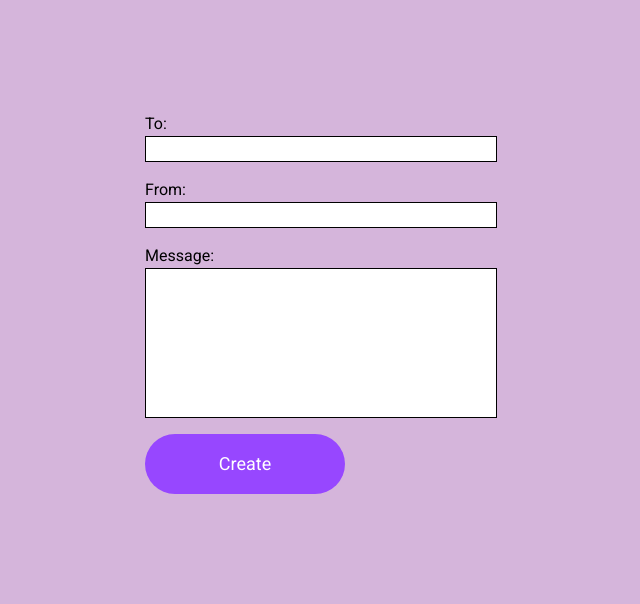
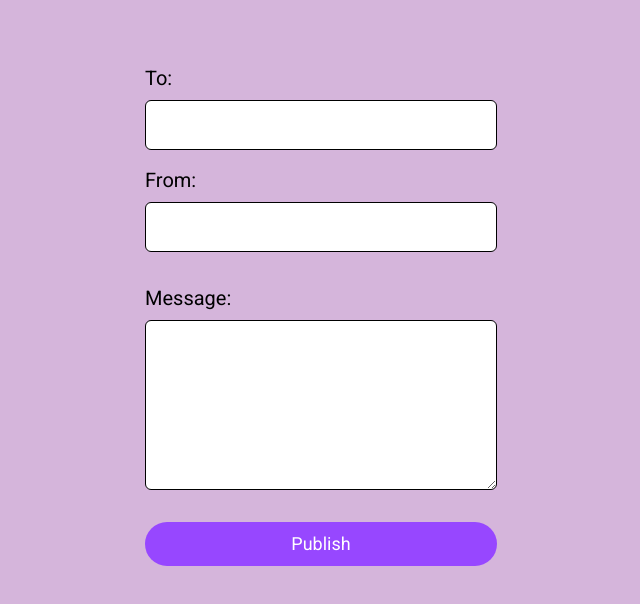
Before and after one commit to ChristopherLandaverde/luvmachine, a Next.js app: page / in a window 1280 px wide. Both pictures are taken after a click on the button "Get started". Shown: the top 604 px of the page, without its empty margins (319-959 px from the left). Built offline with nearby package versions, Linux system fonts and the light colour scheme.

Commit message:
kinda second page??
Signed-off-by: Milan <milan@mdaverde.com>

```diff
--- a/src/pages/index.tsx
+++ b/src/pages/index.tsx
@@ -1,6 +1,6 @@
 import Head from "next/head";
 import Image from "next/image";
-import { Rubik, Roboto } from "@next/font/google";
+import { Rubik, Roboto, Reenie_Beanie } from "@next/font/google";
 import styles from "@/styles/Home.module.css";
 import { assign, createMachine } from "xstate";
 import { useMachine } from "@xstate/react";
@@ -11,6 +11,7 @@ import queryString from "query-string";
 
 const rubik = Rubik({ subsets: ["latin"] });
 const roboto = Roboto({ subsets: ["latin"], weight: ["400", "500"] });
+const reenie = Reenie_Beanie({ subsets: ["latin"], weight: "400" });
 
 /* TYPES */
 
@@ -79,6 +80,7 @@ const luvMachine =
     {
       ...initMachine(),
       id: "luvMachine",
+      // initial: "edit",
       predictableActionArguments: true,
       tsTypes: {} as import("./index.typegen").Typegen0,
       states: {
@@ -117,6 +119,18 @@ const luvMachine =
 
 /* COMPONENTS */
 
+function Preview({ to, from, msg }: { to: string; from: string; msg: string }) {
+  return (
+    <div
+      className={`text-4xl bg-white rounded-lg p-8 border border-black ${reenie.className}`}
+    >
+      <div className="mb-4">Dear {to},</div>
+      <div>{msg}</div>
+      <div className="text-right mt-4">From {from}</div>
+    </div>
+  );
+}
+
 interface CardFormProps {
   onCreate: (to: string, from: string, msg: string) => void;
 }
@@ -125,41 +139,47 @@ function CardForm({ onCreate }: CardFormProps) {
   const [toText, setToText] = useState<string>("");
   const [fromText, setFromText] = useState<string>("");
   const [msgText, setMsgText] = useState<string>("");
+
   return (
     <div>
       <label className="block mb-4">
-        <span className="block">To:</span>
+        <span className="block text-xl mb-2">To:</span>
         <input
-          className="block border border-black w-full"
+          className="block border border-black w-full h-[50px] rounded-md"
           type="text"
           value={toText}
           onChange={(evt) => setToText(evt.target.value)}
         />
       </label>
-      <label className="block mb-4">
-        <span className="block">From:</span>
+      <label className="block mb-8">
+        <span className="block text-xl mb-2">From:</span>
         <input
-          className="block border border-black w-full"
+          className="block border border-black w-full h-[50px] rounded-md"
           type="text"
           value={fromText}
           onChange={(evt) => setFromText(evt.target.value)}
         />
       </label>
-      <label className="block mb-4">
-        <span className="block">Message:</span>
-        <input
-          className="block border border-black h-[150px] w-full"
-          type="text"
+      <label className="block mb-8">
+        <span className="block text-xl mb-2">Message:</span>
+        <textarea
+          className="block border border-black h-[170px] w-full rounded-md"
           value={msgText}
           onChange={(evt) => setMsgText(evt.target.value)}
         />
       </label>
+      {toText && fromText && msgText && (
+        <div className="mb-8 ">
+          <div className="text-xl mb-2">Preview:</div>
+          <Preview to={toText} from={fromText} msg={msgText} />
+        </div>
+      )}
       <div>
         <button
-          className="text-white bg-primary p-4 rounded-full text-lg w-[200px]"
+          className="w-full text-white bg-primary p-2 rounded-full text-lg"
           onClick={() => onCreate(toText, fromText, msgText)}
         >
-          Create
+          Publish
         </button>
       </div>
     </div>
@@ -194,10 +214,10 @@ export default function Home() {
         <meta name="viewport" content="width=device-width, initial-scale=1" />
         <link rel="icon" href="/favicon.ico" />
       </Head>
-      <main className={`${roboto.className} bg-secondary pt-24`}>
+      <main className={`${roboto.className} bg-secondary`}>
         <div className="max-w-sm mx-auto">
           {current.matches("greeting") && (
-            <div className="mb-36">
+            <div className="mt-24 mb-36">
               <div className="flex justify-center mb-18">
                 <div className="rounded-lg text-sm text-white p-8">
                   <Image src="/cuate.png" alt={""} height="250" width="250" />
@@ -228,7 +248,7 @@ export default function Home() {
             </div>
           )}
           {current.matches("edit") && (
-            <div className="p-4">
+            <div className="p-4 mt-12">
               <CardForm
                 onCreate={(t, f, m) =>
                   send({ type: "CREATE", to: t, from: f, msg: m })
```
